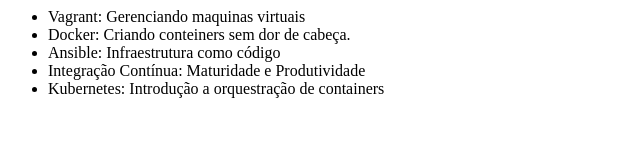
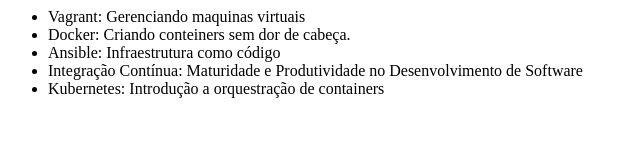
Before and after one commit to tatianecsantos/alura-git, a plain HTML site: page index.html in a window 1280 px wide. Shown: the whole page, without its empty margins (0-640 px from the left). Drawn offline with Linux system fonts and the light colour scheme.

Commit message:
Renomeando curso de Integração Contínua

```diff
--- a/index.html
+++ b/index.html
@@ -10,7 +10,7 @@
 		<li>Vagrant: Gerenciando maquinas virtuais</li>
 		<li>Docker: Criando conteiners sem dor de cabeça.</li>
 		<li>Ansible: Infraestrutura como código</li>
-		<li>Integração Contínua: Maturidade e Produtividade</li>
+		<li>Integração Contínua: Maturidade e Produtividade no Desenvolvimento de Software</li>
 		<li>Kubernetes: Introdução a orquestração de containers</li>
 
 	</ul>
```
